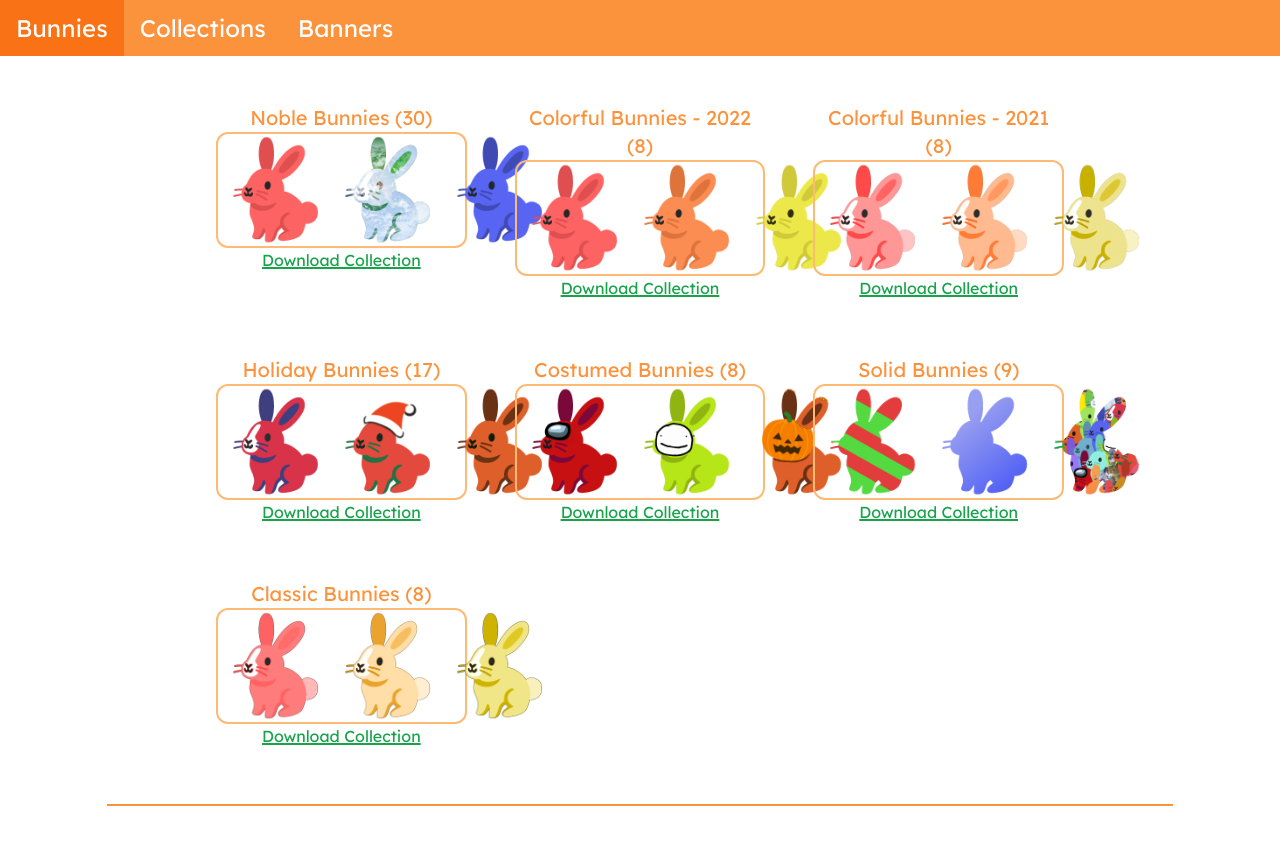
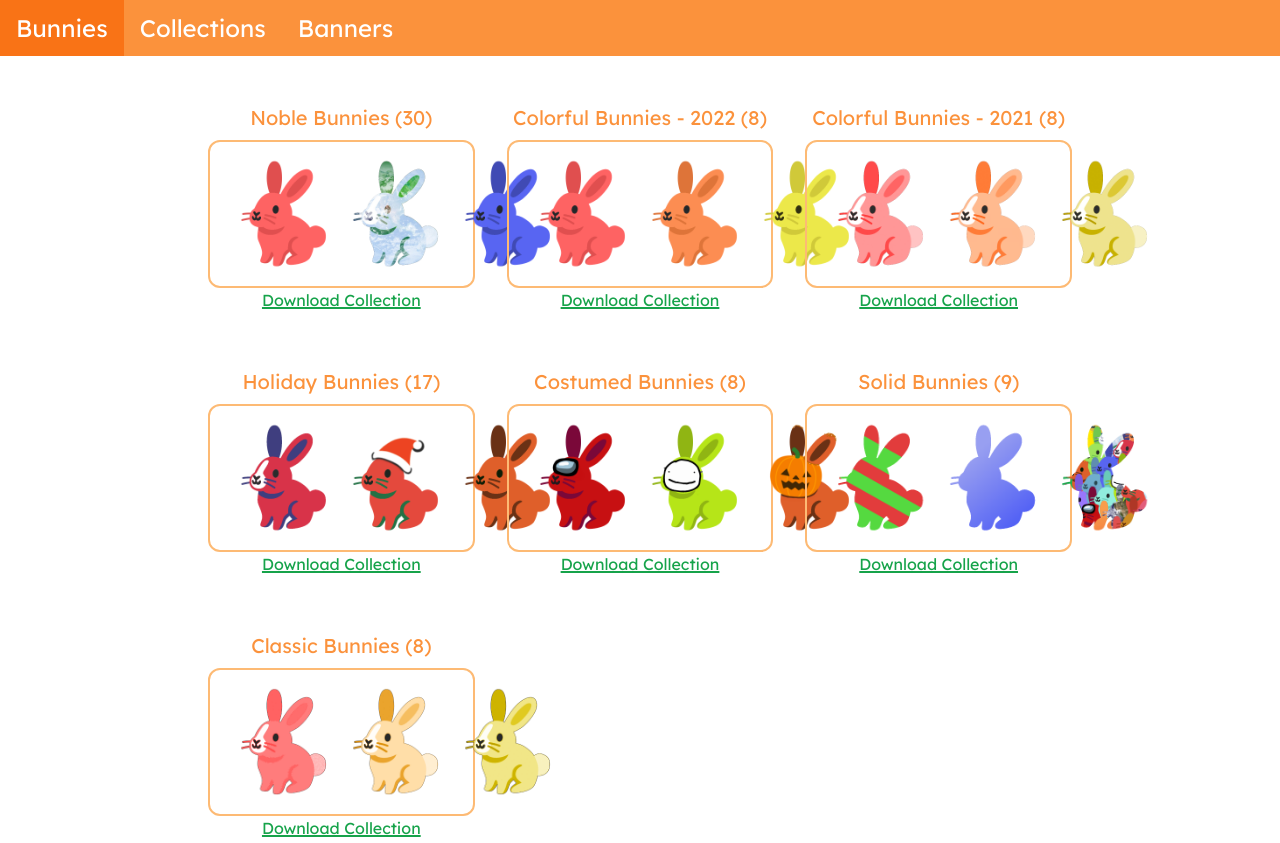
Before and after one commit to jakeo-dev/bunnies, a website: page collections/index.html in a window 1280 px wide. Shown: the top 843 px of the page. Drawn offline with Linux system fonts and the light colour scheme; files whose address does not match are found by name.

Commit message:
Fix some more things

```diff
--- a/collections/index.html
+++ b/collections/index.html
@@ -24,10 +24,10 @@
 
     <div class='grid md:grid-cols-2 xl:grid-cols-3 gap-y-14 px-6 md:px-48 pt-12'>
 
-        <div class='bImageDiv px-6'>
-            <h1 class='text-xl text-orange-400'>Noble Bunnies (30)</h1>
+        <div class='bImageDiv px-4'>
+            <h1 class='text-xl text-orange-400 mb-2'>Noble Bunnies (30)</h1>
 
-            <div class='flex align-middle items-center rounded-xl border-orange-300 border-2'>
+            <div class='flex align-middle items-center rounded-xl border-orange-300 border-2 p-4'>
                 <img src='images/red-bunny-2022.png' alt='Red Bunny' class='smallBImage' width='110' height='110'>
                 <img src='images/earth-bunny.png' alt='Light Blue and Green Bunny for Earth Day' class='smallBImage'
                     width='110' height='110'>
@@ -38,10 +38,10 @@
             <a class='dlB' href='noble-bunnies.zip' download>Download Collection</a>
         </div>
 
-        <div class='bImageDiv px-6'>
-            <h1 class='text-xl text-orange-400'>Colorful Bunnies - 2022 (8)</h1>
+        <div class='bImageDiv px-4'>
+            <h1 class='text-xl text-orange-400 mb-2'>Colorful Bunnies - 2022 (8)</h1>
 
-            <div class='flex align-middle items-center rounded-xl border-orange-300 border-2'>
+            <div class='flex align-middle items-center rounded-xl border-orange-300 border-2 p-4'>
                 <img src='images/red-bunny-2022.png' alt='Red Bunny' class='smallBImage' width='110' height='110'>
                 <img src='images/orange-bunny-2022.png' alt='Orange Bunny' class='smallBImage' width='110' height='110'>
                 <img src='images/yellow-bunny-2022.png' alt='Yellow Bunny' class='smallBImage' width='110' height='110'>
@@ -50,10 +50,10 @@
             <a class='dlB' href='colorful-bunnies-2022.zip' download>Download Collection</a>
         </div>
 
-        <div class='bImageDiv px-6'>
-            <h1 class='text-xl text-orange-400'>Colorful Bunnies - 2021 (8)</h1>
+        <div class='bImageDiv px-4'>
+            <h1 class='text-xl text-orange-400 mb-2'>Colorful Bunnies - 2021 (8)</h1>
 
-            <div class='flex align-middle items-center rounded-xl border-orange-300 border-2'>
+            <div class='flex align-middle items-center rounded-xl border-orange-300 border-2 p-4'>
                 <img src='images/red-bunny-2021.png' alt='Red Bunny' class='smallBImage' width='110' height='110'>
                 <img src='images/orange-bunny-2021.png' alt='Orange Bunny' class='smallBImage' width='110' height='110'>
                 <img src='images/yellow-bunny-2021.png' alt='Yellow Bunny' class='smallBImage' width='110' height='110'>
@@ -62,14 +62,14 @@
             <a class='dlB' href='colorful-bunnies-2021.zip' download>Download Collection</a>
         </div>
 
-        <div class='bImageDiv px-6'>
-            <h1 class='text-xl text-orange-400'>Holiday Bunnies (17)</h1>
+        <div class='bImageDiv px-4'>
+            <h1 class='text-xl text-orange-400 mb-2'>Holiday Bunnies (17)</h1>
 
-            <div class='flex align-middle items-center rounded-xl border-orange-300 border-2'>
+            <div class='flex align-middle items-center rounded-xl border-orange-300 border-2 p-4'>
                 <img src='images/american-bunny.png' alt='Red, White, and Blue Bunny for Independence Day'
                     class='smallBImage' width='110' height='110'>
-                <img src='images/santa-bunny.png' alt='Red and Green Bunny with Santa Hat for Christmas' class='smallBImage'
-                    width='110' height='110'>
+                <img src='images/santa-bunny.png' alt='Red and Green Bunny with Santa Hat for Christmas'
+                    class='smallBImage' width='110' height='110'>
                 <img src='images/halloween-bunny.png' alt='Orange and Brown Bunny for Halloween' class='smallBImage'
                     width='110' height='110'>
             </div>
@@ -77,10 +77,10 @@
             <a class='dlB' href='holiday-bunnies.zip' download>Download Collection</a>
         </div>
 
-        <div class='bImageDiv px-6'>
-            <h1 class='text-xl text-orange-400'>Costumed Bunnies (8)</h1>
+        <div class='bImageDiv px-4'>
+            <h1 class='text-xl text-orange-400 mb-2'>Costumed Bunnies (8)</h1>
 
-            <div class='flex align-middle items-center rounded-xl border-orange-300 border-2'>
+            <div class='flex align-middle items-center rounded-xl border-orange-300 border-2 p-4'>
                 <img src='images/amogus-bunny.png' alt='Red Amogus Bunny for Halloween' class='smallBImage' width='110'
                     height='110'>
                 <img src='images/dream-bunny.png' alt='Masked Green Bunny for Halloween' class='smallBImage' width='110'
@@ -92,10 +92,10 @@
             <a class='dlB' href='costumed-bunnies.zip' download>Download Collection</a>
         </div>
 
-        <div class='bImageDiv px-6'>
-            <h1 class='text-xl text-orange-400'>Solid Bunnies (9)</h1>
+        <div class='bImageDiv px-4'>
+            <h1 class='text-xl text-orange-400 mb-2'>Solid Bunnies (9)</h1>
 
-            <div class='flex align-middle items-center rounded-xl border-orange-300 border-2'>
+            <div class='flex align-middle items-center rounded-xl border-orange-300 border-2 p-4'>
                 <img src='images/solid-stripes-christmas-bunny.png'
                     alt='Solid Red and Green Striped Bunny for Christmas' class='smallBImage' width='110' height='110'>
                 <img src='images/solid-gradient-blurple-bunny.png' alt='Solid Blurple Gradient Bunny for Discord'
@@ -107,10 +107,10 @@
             <a class='dlB' href='solid-bunnies.zip' download>Download Collection</a>
         </div>
 
-        <div class='bImageDiv px-6'>
-            <h1 class='text-xl text-orange-400'>Classic Bunnies (8)</h1>
+        <div class='bImageDiv px-4'>
+            <h1 class='text-xl text-orange-400 mb-2'>Classic Bunnies (8)</h1>
 
-            <div class='flex align-middle items-center rounded-xl border-orange-300 border-2'>
+            <div class='flex align-middle items-center rounded-xl border-orange-300 border-2 p-4'>
                 <img src='images/classic-red-bunny.png' alt='Original Red Bunny' class='smallBImage' width='110'
                     height='110'>
                 <img src='images/classic-orange-bunny.png' alt='Original Orange Bunny' class='smallBImage' width='110'
```
Also changed, not shown: banners/index.html (+6 -5 lines), style.css.
